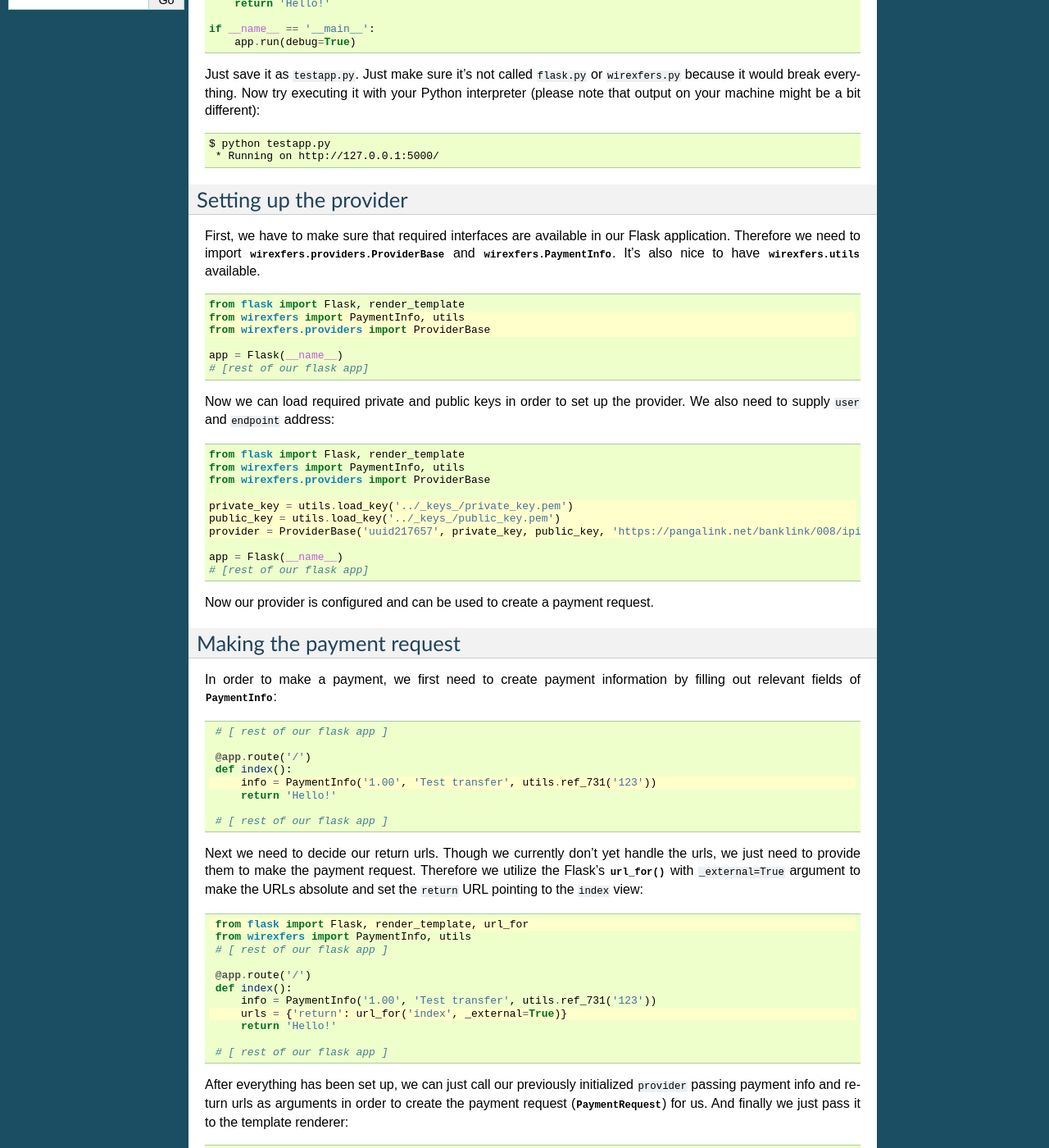
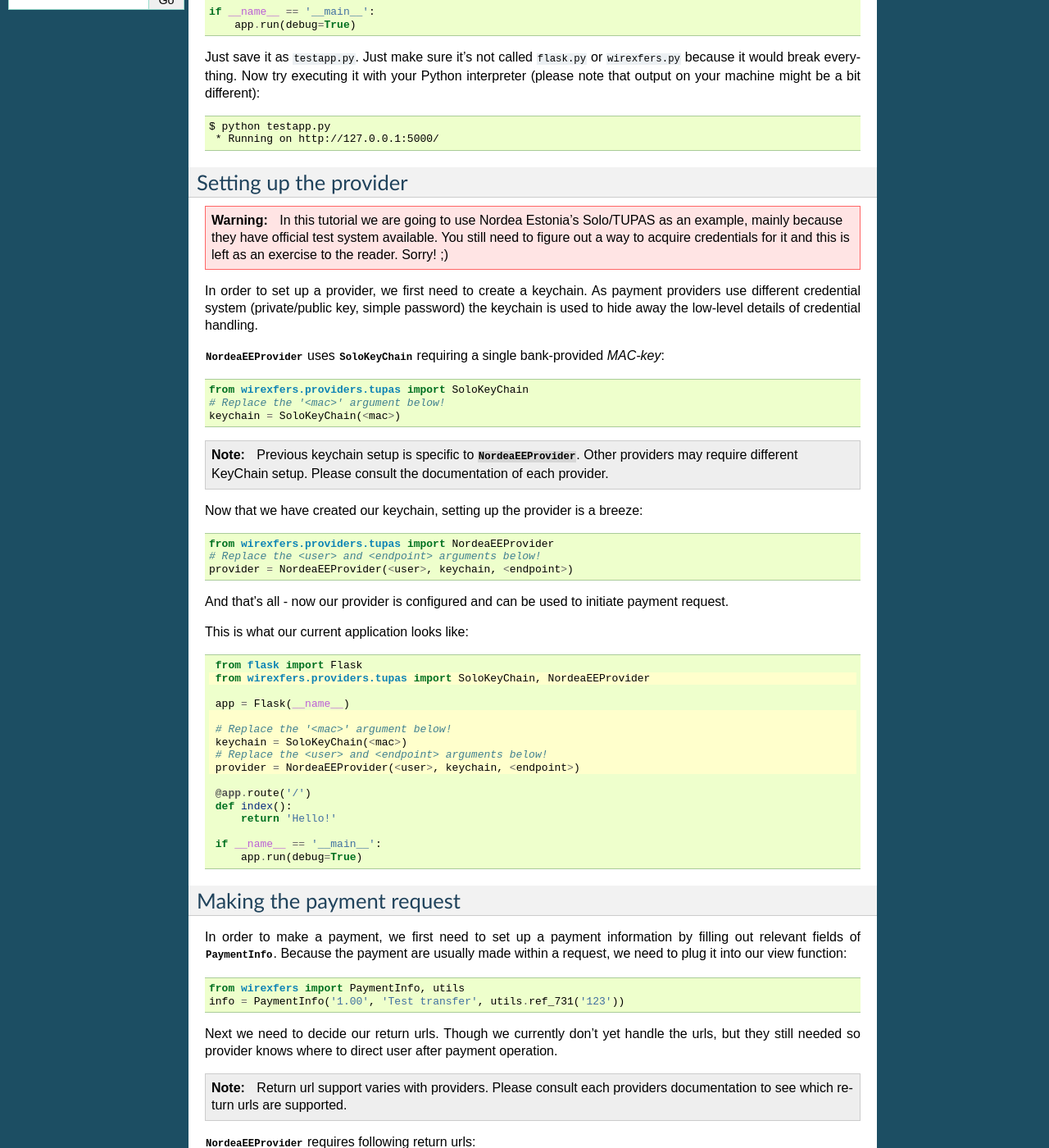
Before and after one commit to plaes/wirexfers, a Sphinx documentation site: the page built from docs/user/flask_quickstart.rst, in a window 1280 px wide and 1400 px high, scrolled down 409 px. Shown: the whole window at 82% size. Built offline with Sphinx 7.4.7, drawn with Linux system fonts in a browser that asks for light colours; some of the changed text lies outside the part shown.

Commit message:
Rework the Flask tutorial to use the KeyChain-based API
We now use Nordea's Solo/TUPAS as example in the quickstart.

```diff
--- a/docs/user/flask_quickstart.rst
+++ b/docs/user/flask_quickstart.rst
@@ -13,11 +13,11 @@
 -------------------
 
 It's probably easiest to start from the beginning, so we start by making
-a simple barebones Flask application with required imports:
+a simple barebones Flask application:
 
 ::
 
-    from flask import Flask, render_template
+    from flask import Flask
     app = Flask(__name__)
 
     @app.route('/')
@@ -40,105 +40,152 @@
 Setting up the provider
 -----------------------
 
-First, we have to make sure that required interfaces are available in our
-Flask application. Therefore we need to import
-:class:`wirexfers.providers.ProviderBase` and
-:class:`wirexfers.PaymentInfo`. It's also nice to have
-:mod:`wirexfers.utils` available.
+.. warning::
+
+    In this tutorial we are going to use Nordea Estonia's Solo/TUPAS as an
+    example, mainly because they have official test system available. You still
+    need to figure out a way to acquire credentials for it and this is left as
+    an exercise to the reader. Sorry! ;)
+
+In order to set up a provider, we first need to create a keychain. As payment
+providers use different credential system (private/public key, simple password)
+the keychain is used to hide away the low-level details of credential handling.
+
+:class:`~wirexfers.providers.tupas.NordeaEEProvider` uses
+:class:`~wirexfers.providers.tupas.SoloKeyChain` requiring a single
+bank-provided *MAC-key*:
 
 .. code-block:: python
-    :emphasize-lines: 2,3
 
-    from flask import Flask, render_template
-    from wirexfers import PaymentInfo, utils
-    from wirexfers.providers import ProviderBase
+    from wirexfers.providers.tupas import SoloKeyChain
+    # Replace the '<mac>' argument below!
+    keychain = SoloKeyChain(<mac>)
+
+.. note::
+
+    Previous keychain setup is specific to
+    :class:`~wirexfers.providers.tupas.NordeaEEProvider`. Other providers may
+    require different KeyChain setup. Please consult the documentation of each
+    provider.
+
+
+Now that we have created our keychain, setting up the provider is a breeze:
+
+.. code-block:: python
+
+    from wirexfers.providers.tupas import NordeaEEProvider
+    # Replace the <user> and <endpoint> arguments below!
+    provider = NordeaEEProvider(<user>, keychain, <endpoint>)
+
+And that's all - now our provider is configured and can be used to initiate
+payment request.
+
+This is what our current application looks like:
+
+.. code-block:: python
+   :emphasize-lines: 2, 5-9
+
+    from flask import Flask
+    from wirexfers.providers.tupas import SoloKeyChain, NordeaEEProvider
 
     app = Flask(__name__)
-    # [rest of our flask app]
 
-Now we can load required private and public keys in order to set up
-the provider. We also need to supply ``user`` and ``endpoint`` address:
+    # Replace the '<mac>' argument below!
+    keychain = SoloKeyChain(<mac>)
+    # Replace the <user> and <endpoint> arguments below!
+    provider = NordeaEEProvider(<user>, keychain, <endpoint>)
 
-.. code-block:: python
-    :emphasize-lines: 5-7
+    @app.route('/')
+    def index():
+        return 'Hello!'
 
-    from flask import Flask, render_template
-    from wirexfers import PaymentInfo, utils
-    from wirexfers.providers import ProviderBase
+    if __name__ == '__main__':
+        app.run(debug=True)
 
-    private_key = utils.load_key('../_keys_/private_key.pem')
-    public_key = utils.load_key('../_keys_/public_key.pem')
-    provider = ProviderBase('uuid217657', private_key, public_key, 'https://pangalink.net/banklink/008/ipizza')
-
-    app = Flask(__name__)
-    # [rest of our flask app]
-
-Now our provider is configured and can be used to create a payment request.
 
 Making the payment request
 --------------------------
 
-In order to make a payment, we first need to create payment information
-by filling out relevant fields of :class:`~wirexfers.PaymentInfo`:
+In order to make a payment, we first need to set up a payment information
+by filling out relevant fields of :class:`~wirexfers.PaymentInfo`. Because the
+payment are usually made within a request, we need to plug it into our view
+function:
 
 .. code-block:: python
-   :emphasize-lines: 5
 
-    # [ rest of our flask app ]
+    from wirexfers import PaymentInfo, utils
+    info = PaymentInfo('1.00', 'Test transfer', utils.ref_731('123'))
+
+Next we need to decide our return urls. Though we currently don't yet handle
+the urls, but they still needed so provider knows where to direct user after
+payment operation.
+
+.. note::
+
+    Return url support varies with providers. Please consult each providers
+    documentation to see which return urls are supported.
+
+:class:`~wirexfers.providers.tupas.NordeaEEProvider` requires following return
+urls:
+
+ * ``cancel`` - user cancels the payment
+ * ``reject`` - bank rejects the payment (not enough funds, ...)
+ * ``return`` - successful payment
+
+Although we don't yet handle these URLs, we still need to fill them out because
+payment provider expects them along with payment request.  Therefore we just
+simply point these urls to the ``/index`` view and utilize Flask's
+:meth:`~Flask.url_for()` along with ``_external=True`` argument to make the
+URLs absolute:
+
+.. code-block:: python
+
+    urls = {'cancel': url_for('index', _external=True),
+            'reject': url_for('index', _external=True),
+            'return': url_for('index', _external=True)}
+
+Now everything has been set up, so we just call our previously initialized
+``provider`` with ``payment`` and ``urls`` arguments in order to create the
+payment request (:class:`~wirexfers.PaymentRequest`) for us:
+
+.. code-block:: python
+
+   payment = provider(info, urls)
+
+This is all from application side, we just have to pass the ``payment`` to the
+template in order to show the payment form to the user:
+
+.. code-block:: python
+   :emphasize-lines: 14-19
+
+    from flask import Flask, render_template, url_for
+    from wirexfers import PaymentInfo, utils
+    from wirexfers.providers.tupas import SoloKeyChain, NordeaEEProvider
+
+    app = Flask(__name__)
+
+    # Replace the '<mac>' argument below!
+    keychain = SoloKeyChain(<mac>)
+    # Replace the <user> and <endpoint> arguments below!
+    provider = NordeaEEProvider(<user>, keychain, <endpoint>)
 
     @app.route('/')
     def index():
         info = PaymentInfo('1.00', 'Test transfer', utils.ref_731('123'))
-        return 'Hello!'
+        urls = {'cancel': url_for('index', _external=True),
+                'reject': url_for('index', _external=True),
+                'return': url_for('index', _external=True)}
+        payment = provider(info, urls)
+        return render_template('form.html', payment=payment)
 
-    # [ rest of our flask app ]
+    if __name__ == '__main__':
+        app.run(debug=True)
 
-Next we need to decide our return urls. Though we currently don't yet
-handle the urls, we just need to provide them to make the payment request.
-Therefore we utilize the Flask's :meth:`~Flask.url_for()` with
-``_external=True`` argument to make the URLs absolute and set the ``return``
-URL pointing to the ``index`` view:
-
-.. code-block:: python
-   :emphasize-lines: 1,8
-
-    from flask import Flask, render_template, url_for
-    from wirexfers import PaymentInfo, utils
-    # [ rest of our flask app ]
-
-    @app.route('/')
-    def index():
-        info = PaymentInfo('1.00', 'Test transfer', utils.ref_731('123'))
-        urls = {'return': url_for('index', _external=True)}
-        return 'Hello!'
-
-    # [ rest of our flask app ]
-
-After everything has been set up, we can just call our previously initialized
-``provider`` passing payment info and return urls as arguments in order to
-create the payment request (:class:`~wirexfers.PaymentRequest`) for us.
-And finally we just pass it to the template renderer:
-
-.. code-block:: python
-   :emphasize-lines: 7-8
-
-    # [ rest of our flask app ]
-
-    @app.route('/')
-    def index():
-        info = PaymentInfo('1.00', 'Test transfer', utils.ref_731('123'))
-        urls = {'return': url_for('index', _external=True)}
-        payment_request = provider(info)
-        return render_template('form.html', payment=payment_request)
-
-    # [ rest of our flask app ]
-
-Now let's create a template under ``templates/form.html``. As we passed
-the the ``payment_request`` into template context as ``payment`` variable,
-we can now use :attr:`~wirexfers.PaymentRequest.form`,
-:attr:`~wirexfers.PaymentRequest.info` and
-:attr:`~wirexfers.PaymentRequest.provider` fields to create a simple
-HTML form:
+We are still missing the template, though! Open up the As we are passing the
+payment request into template context as ``payment`` variable, we can now use
+:attr:`~wirexfers.PaymentRequest.form`, :attr:`~wirexfers.PaymentRequest.info`
+and :attr:`~wirexfers.PaymentRequest.provider` fields to create a simple HTML
+form.  So open up ``templates/form.html`` and make sure it contains this:
 
 .. code-block:: html+jinja
 
```
Also changed, not shown: 2 other files.
